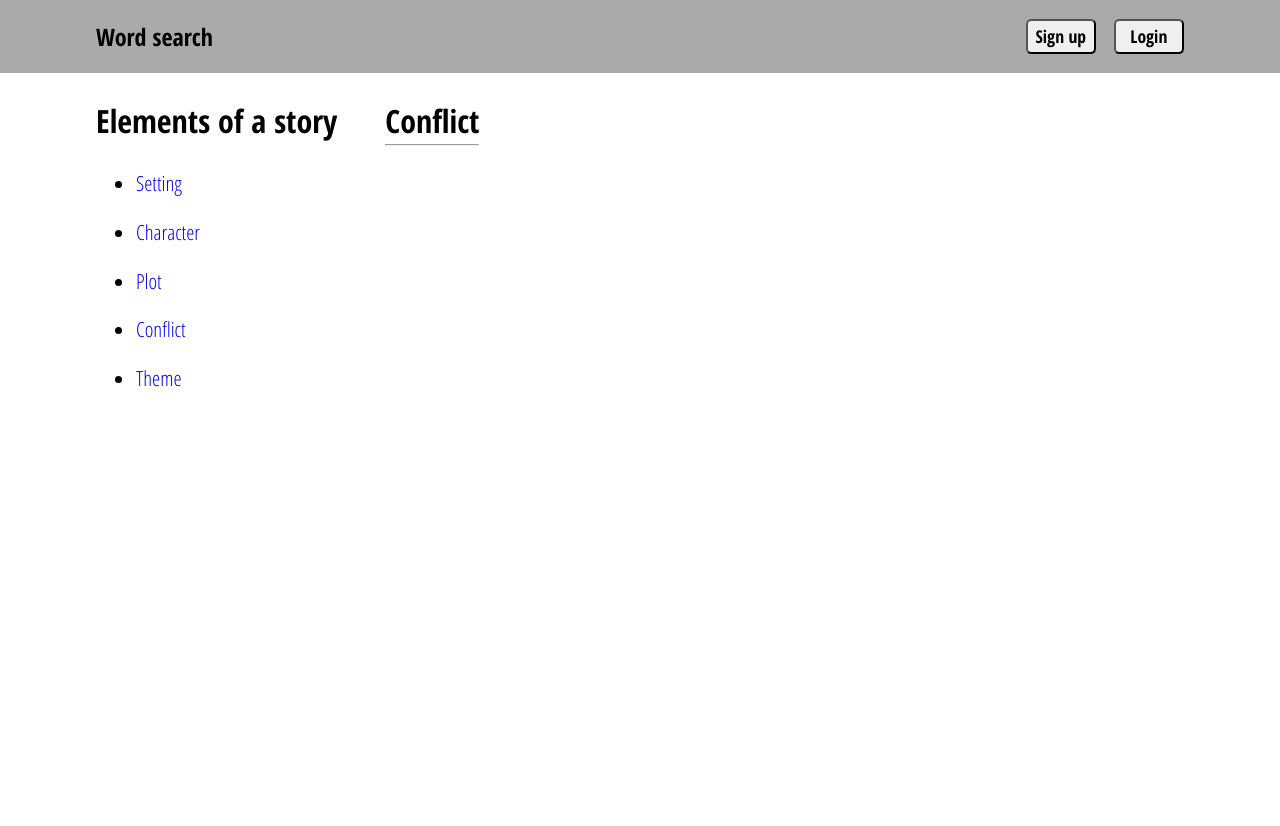
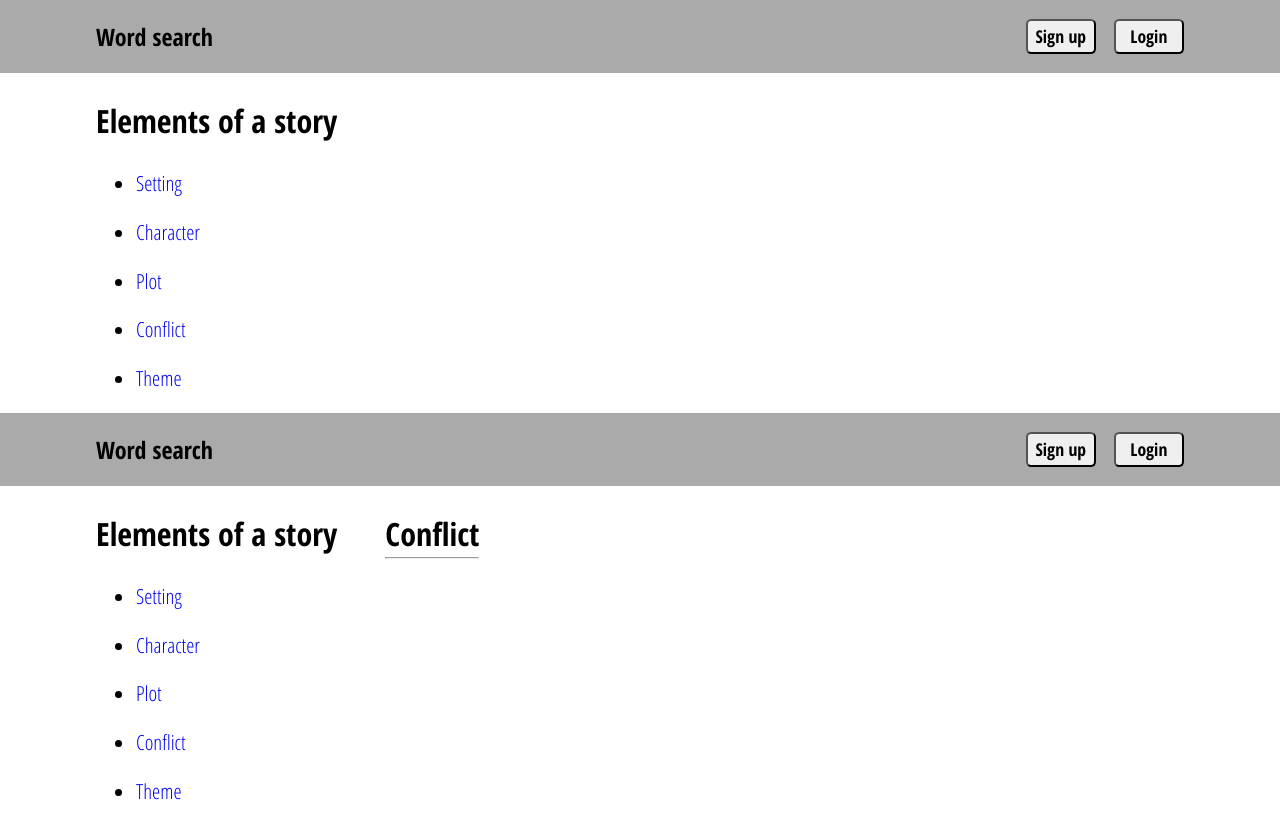
Before and after one commit to AdiCoder94/WordSearchRepo, a React (Create React App) app in the folder wordsearch-frontend/: page /conflict in a window 1280 px wide. Before the commit the page ends 800 px from the top, so only its background shows below. Built offline with nearby package versions, Linux system fonts and the light colour scheme.

Commit message:
Fixed the routing error

```diff
--- a/wordsearch-frontend/src/App.js
+++ b/wordsearch-frontend/src/App.js
@@ -3,7 +3,6 @@ import React, { Component } from 'react';
 import './scss/base_styles.scss';
 import './scss/article_styles.scss';
 
-import Header from './components/header'
 import Routes from './routes';
 
 import ElementOfStory from './components/ElementsOfStory'
@@ -13,15 +12,7 @@ class App extends Component {
   render() {
     return (
       <React.Fragment>
-        <Header />
-        <div className="article-container flex-row">
-          <div className='article-left-section'>
-            <ElementOfStory />
-          </div>
-          <div className='article-right-section'>
-            <Routes />
-          </div>
-        </div>
+       <Routes />
       </React.Fragment>
     );
   }
--- a/wordsearch-frontend/src/components/ElementsOfStory.js
+++ b/wordsearch-frontend/src/components/ElementsOfStory.js
@@ -1,6 +1,5 @@
 import React from 'react';
 import { Link } from 'react-router-dom';
-
 
 import '../scss/base_styles.scss';
 import '../scss/article_styles.scss';
--- a/wordsearch-frontend/src/components/SignupModal.js
+++ b/wordsearch-frontend/src/components/SignupModal.js
@@ -61,6 +61,7 @@ class SignupModal extends Component{
 			isLoading:true
 		});
 
+		console.log(this.state);
 		//post request to backend
 		fetch('api/account/signup',{
 			method: "POST",
@@ -73,26 +74,6 @@ class SignupModal extends Component{
 				password : signUpPassword
 			}),
 		})
-		// .then(res =>  JSON.parse(res))
-		.then(res => res.text())
-		.then(text => console.log(text))
-		/*.then(json => {
-			console.log("json",json);
-			if(json.success){
-				this.setState({
-					signUpError : json.message,
-					isLoading : false,
-					signUpEmail : "",
-					signUpPassword : ""
-				})
-			}
-			else{
-				this.setState({
-					signUpError : json.message,
-					isLoading : false
-				})
-			}
-		})*/
 	}
 
 	// closing the modal on clicking Cancel
--- /dev/null
+++ b/wordsearch-frontend/src/components/memberHeader.js
@@ -0,0 +1,21 @@
+import React, { Component } from 'react';
+
+import '../scss/base_styles.scss';
+import '../scss/header_styles.scss';
+
+class MemberHeader extends Component{
+	render(){
+		return(
+			<React.Fragment>
+			    <div className="site-header flex-row">
+		        <h2 className='site-name'>Word search</h2>
+		        <div className="btn-holder">
+			        <button className='login-btn' onClick={this.showLoginModal}>Login</button>
+		        </div>
+		      </div>
+			</React.Fragment>
+		)
+	}
+}
+
+export default MemberHeader;
--- a/wordsearch-frontend/src/components/pages/Characters.js
+++ b/wordsearch-frontend/src/components/pages/Characters.js
@@ -1,13 +1,24 @@
 import React from 'react';
 import '../../scss/article_styles.scss';
+
+import Header from '../header';
+import ElementOfStory from '../ElementsOfStory';
 
 function StoryCharacter(){
 	return(
 		<React.Fragment>
+		<Header />
+		<div className="article-container flex-row">
+          <div className='article-left-section'>
+            <ElementOfStory />
+          </div>
+          <div className='article-right-section'>
 			<div className="elementstory-desc-container">
 				<h2 className='section-heading'>Character</h2>
 				<hr />
 			</div>
+          </div>
+        </div>
 		</React.Fragment>
 	)
 }
--- a/wordsearch-frontend/src/components/pages/Conflict.js
+++ b/wordsearch-frontend/src/components/pages/Conflict.js
@@ -1,14 +1,25 @@
 import React, { Component } from 'react';
 import '../../scss/article_styles.scss';
+
+import Header from '../header';
+import ElementOfStory from '../ElementsOfStory';
 
 class StoryConflict extends Component{
 	render(){
 		return(
 			<React.Fragment>
-				<div className="elementstory-desc-container">
-					<h2 className='section-heading'>Conflict</h2>
-					<hr />
-				</div>
+				<Header />
+				<div className="article-container flex-row">
+              	  <div className='article-left-section'>
+		            <ElementOfStory />
+		          </div>
+		          <div className='article-right-section'>
+					<div className="elementstory-desc-container">
+						<h2 className='section-heading'>Conflict</h2>
+						<hr />
+					</div>
+		          </div>
+    			</div>
 			</React.Fragment>
 		)
 	}
--- a/wordsearch-frontend/src/components/pages/Plot.js
+++ b/wordsearch-frontend/src/components/pages/Plot.js
@@ -1,12 +1,24 @@
 import React from 'react';
+import '../../scss/article_styles.scss';
+
+import Header from '../header';
+import ElementOfStory from '../ElementsOfStory';
 
 function StoryPlot(){
 	return(
 		<React.Fragment>
-			<div className="elementstory-desc-container">
-				<h2 className='section-heading'>Plot</h2>
-				<hr />
-			</div>
+			<Header />
+			<div className="article-container flex-row">
+	          	<div className='article-left-section'>
+	            <ElementOfStory />
+	          	</div>
+	          <div className='article-right-section'>
+				<div className="elementstory-desc-container">
+					<h2 className='section-heading'>Plots</h2>
+					<hr />
+				</div>
+	          	</div>
+        	</div>
 		</React.Fragment>
 	)
 }
--- a/wordsearch-frontend/src/components/pages/Setting.js
+++ b/wordsearch-frontend/src/components/pages/Setting.js
@@ -1,13 +1,24 @@
 import React from 'react';
 import '../../scss/article_styles.scss';
+
+import Header from '../header';
+import ElementOfStory from '../ElementsOfStory';
 
 function StorySetting(){
 	return(
 		<React.Fragment>
-			<div className="elementstory-desc-container">
-				<h2 className='section-heading'>Setting</h2>
-				<hr />
-			</div>
+			<Header />
+			<div className="article-container flex-row">
+          		<div className='article-left-section'>
+            		<ElementOfStory />
+          		</div>
+          		<div className='article-right-section'>
+					<div className="elementstory-desc-container">
+						<h2 className='section-heading'>Setting</h2>
+						<hr />
+					</div>
+          		</div>
+        	</div>
 		</React.Fragment>
 	)
 }
--- a/wordsearch-frontend/src/components/pages/Theme.js
+++ b/wordsearch-frontend/src/components/pages/Theme.js
@@ -1,13 +1,24 @@
 import React from 'react';
 import '../../scss/article_styles.scss';
+
+import Header from '../header';
+import ElementOfStory from '../ElementsOfStory';
 
 function StoryTheme(){
 	return(
 		<React.Fragment>
-			<div className="elementstory-desc-container">
-				<h2 className='section-heading'>Theme</h2>
-				<hr />
-			</div>
+			<Header />
+			<div className="article-container flex-row">
+          		<div className='article-left-section'>
+            		<ElementOfStory />
+          		</div>
+      			<div className='article-right-section'>
+					<div className="elementstory-desc-container">
+						<h2 className='section-heading'>Theme</h2>
+						<hr />
+					</div>
+          		</div>
+        	</div>
 		</React.Fragment>
 	)
 }
--- /dev/null
+++ b/wordsearch-frontend/src/components/publicDashboard.js
@@ -0,0 +1,29 @@
+import React, { Component } from 'react';
+
+import '../scss/base_styles.scss';
+import '../scss/article_styles.scss';
+
+import Header from './header';
+import ElementOfStory from './ElementsOfStory';
+import Routes from '../routes';
+
+
+
+class PublicDashboard extends Component {
+  render() {
+    return (
+      <React.Fragment>
+        <Header />
+        <div className="article-container flex-row">
+          <div className='article-left-section'>
+            <ElementOfStory />
+          </div>
+          <div className='article-right-section'>
+          </div>
+        </div>
+      </React.Fragment>
+    );
+  }
+}
+
+export default PublicDashboard;
--- a/wordsearch-frontend/src/routes.js
+++ b/wordsearch-frontend/src/routes.js
@@ -2,23 +2,27 @@ import React from 'react';
 import { Switch, Route } from 'react-router-dom';
 
 
+import PublicDashboard from './components/publicDashboard';
 import StorySetting from './components/pages/Setting';
 import StoryConflict from './components/pages/Conflict';
 import StoryCharacter from './components/pages/Characters';
 import StoryTheme from './components/pages/Theme';
 import StoryPlot from './components/pages/Plot';
 import SignUp from './components/pages/SignUp';
+import MemberHeader from './components/memberHeader';
 
 
 function Routes(){
 	return(
-		<Switch>
+		<React.Fragment>
+			<Route path='' component={PublicDashboard} exact />
 			<Route path='/setting' component={StorySetting} exact />
 			<Route path='/conflict' component={StoryConflict} exact />
 			<Route path='/character' component={StoryCharacter} exact />
 			<Route path='/theme' component={StoryTheme} exact />
 			<Route path='/plot' component={StoryPlot} exact />
-		</Switch>
+			<Route path='/memberdashboard' component={MemberHeader} exact />
+		</React.Fragment>
 	)
 }
 
```
